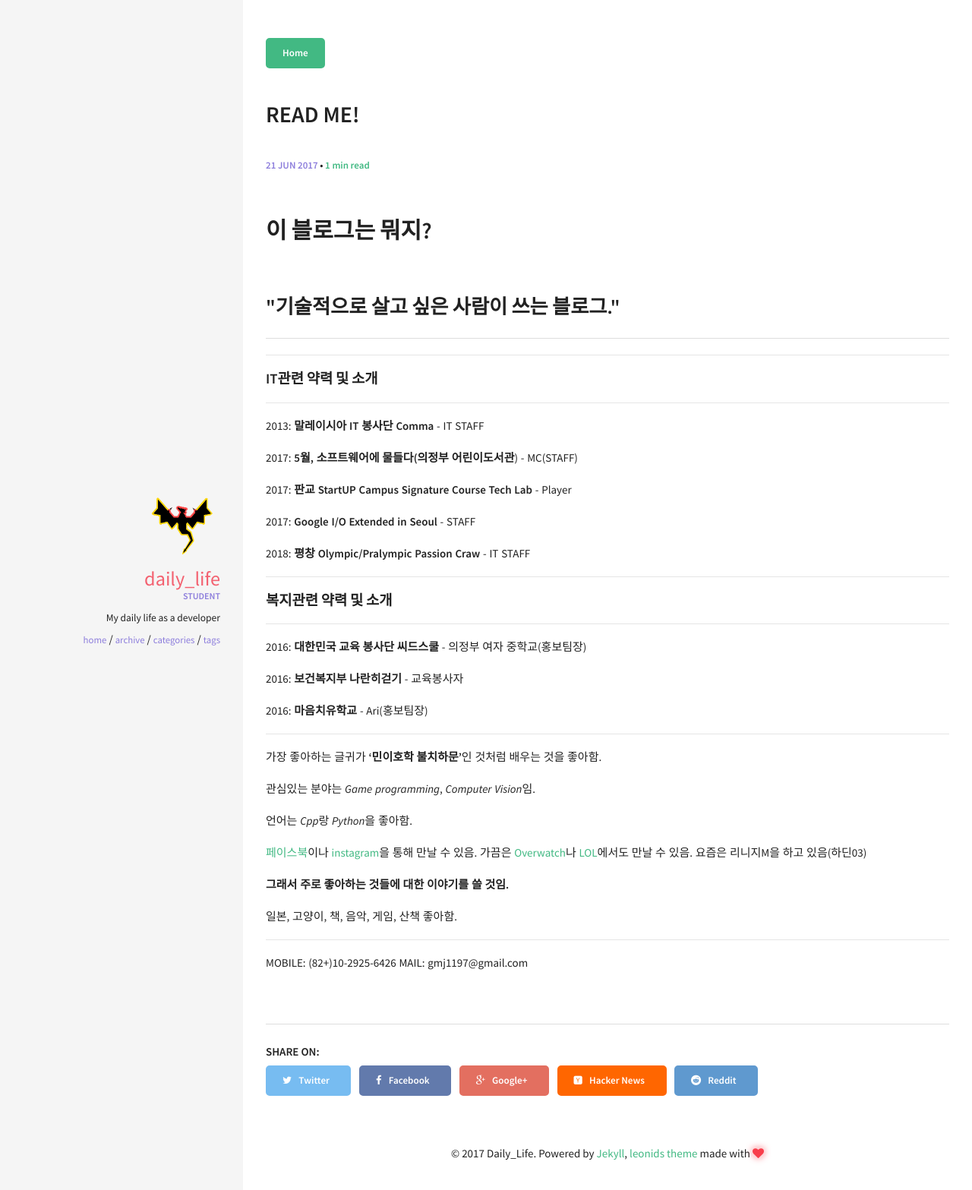
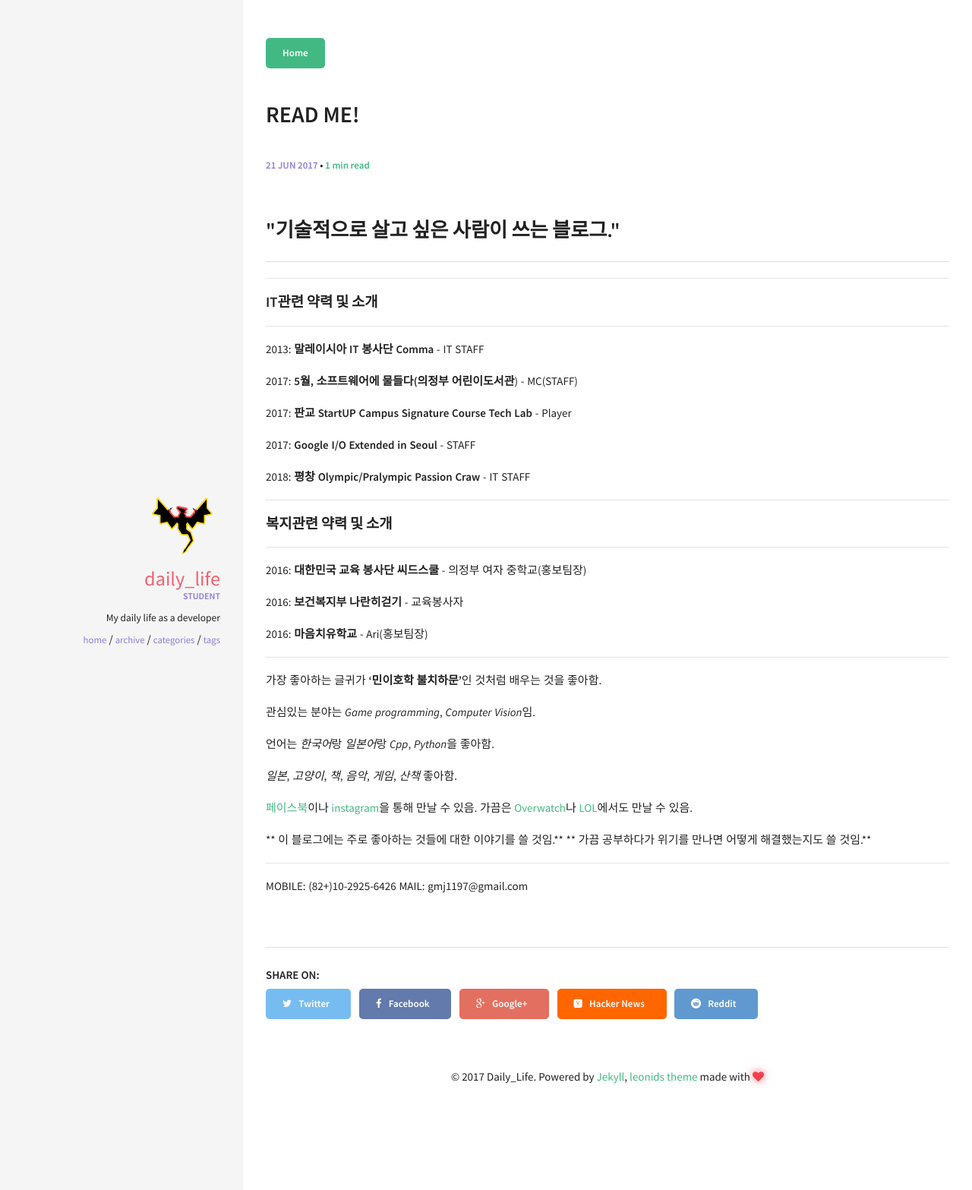
Before and after one commit to renyuanz/leonids, a Jekyll site: the page built from _posts/2017-06-21-read_me.md, in a window 1280 px wide. Shown: the top 1567 px of the page at 76% size. Built offline with Jekyll 4.4.1, drawn with Linux system fonts in a browser that asks for light colours.

Commit message:
Modifed read_me.md

```diff
--- a/_posts/2017-06-21-read_me.md
+++ b/_posts/2017-06-21-read_me.md
@@ -2,8 +2,6 @@
 layout: post
 title:  "READ ME!"
 ---
-<h1>이 블로그는 뭐지?</h1>
-
 <!--more-->
 <h2>"기술적으로 살고 싶은 사람이 쓰는 블로그."</h2>
 ---
@@ -39,15 +37,15 @@ title:  "READ ME!"
 
 관심있는 분야는 *Game programming*, *Computer Vision*임.
 
-언어는 *Cpp*랑 *Python*을 좋아함.
+언어는 *한국어*랑 *일본어*랑 *Cpp*, *Python*을 좋아함.
+
+*일본*, *고양이*, *책*, *음악*, *게임*, *산책* 좋아함.
 
 [페이스북][facebook]이나 [instagram][instagram]을 통해 만날 수 있음.
 가끔은 [Overwatch][overwatch]나 [LOL][lol]에서도 만날 수 있음.
-요즘은 리니지M을 하고 있음(하딘03)
 
-**그래서 주로 좋아하는 것들에 대한 이야기를 쓸 것임.**
-
-일본, 고양이, 책, 음악, 게임, 산책 좋아함.
+** 이 블로그에는 주로 좋아하는 것들에 대한 이야기를 쓸 것임.**
+** 가끔 공부하다가 위기를 만나면 어떻게 해결했는지도 쓸 것임.**
 
 ---
 
```
